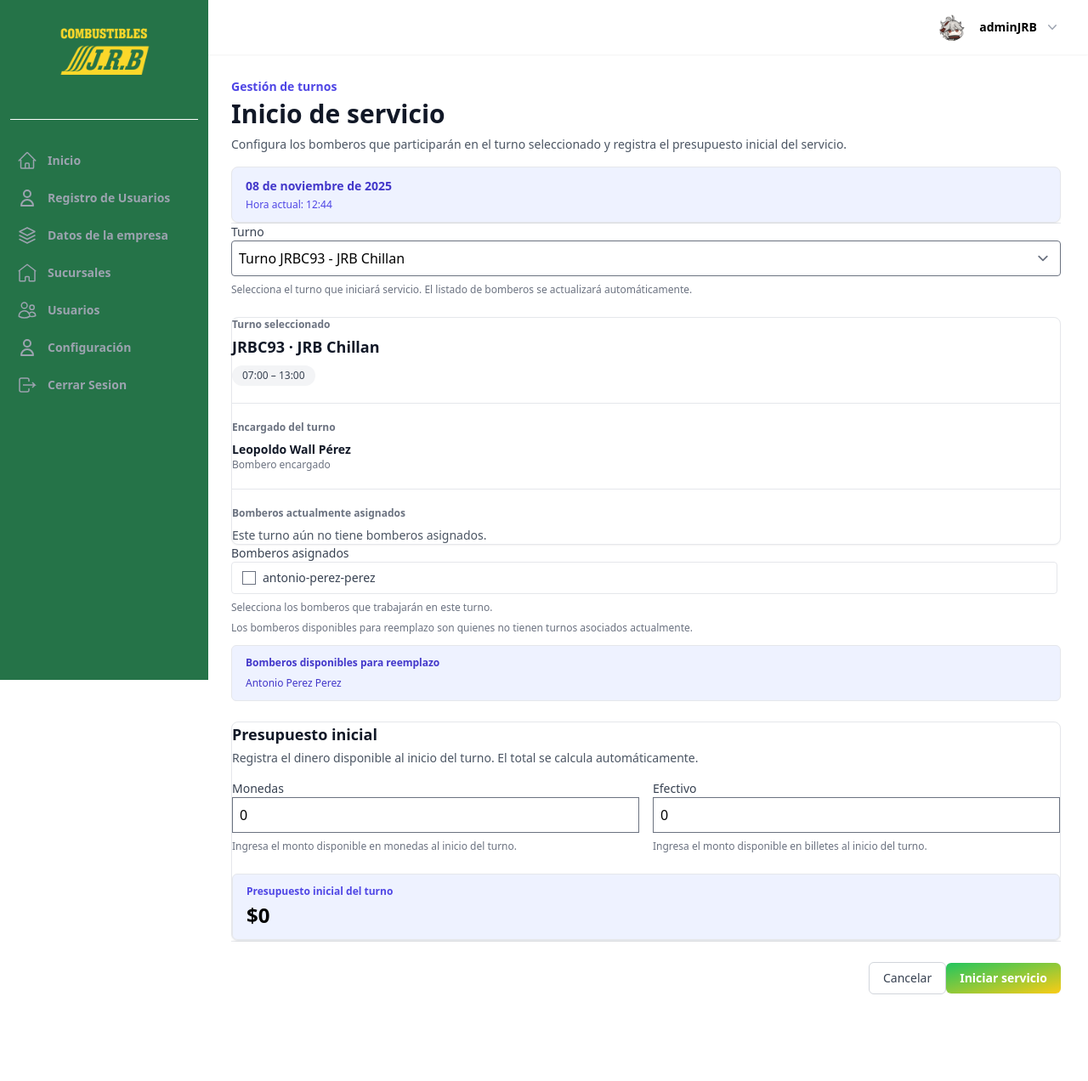
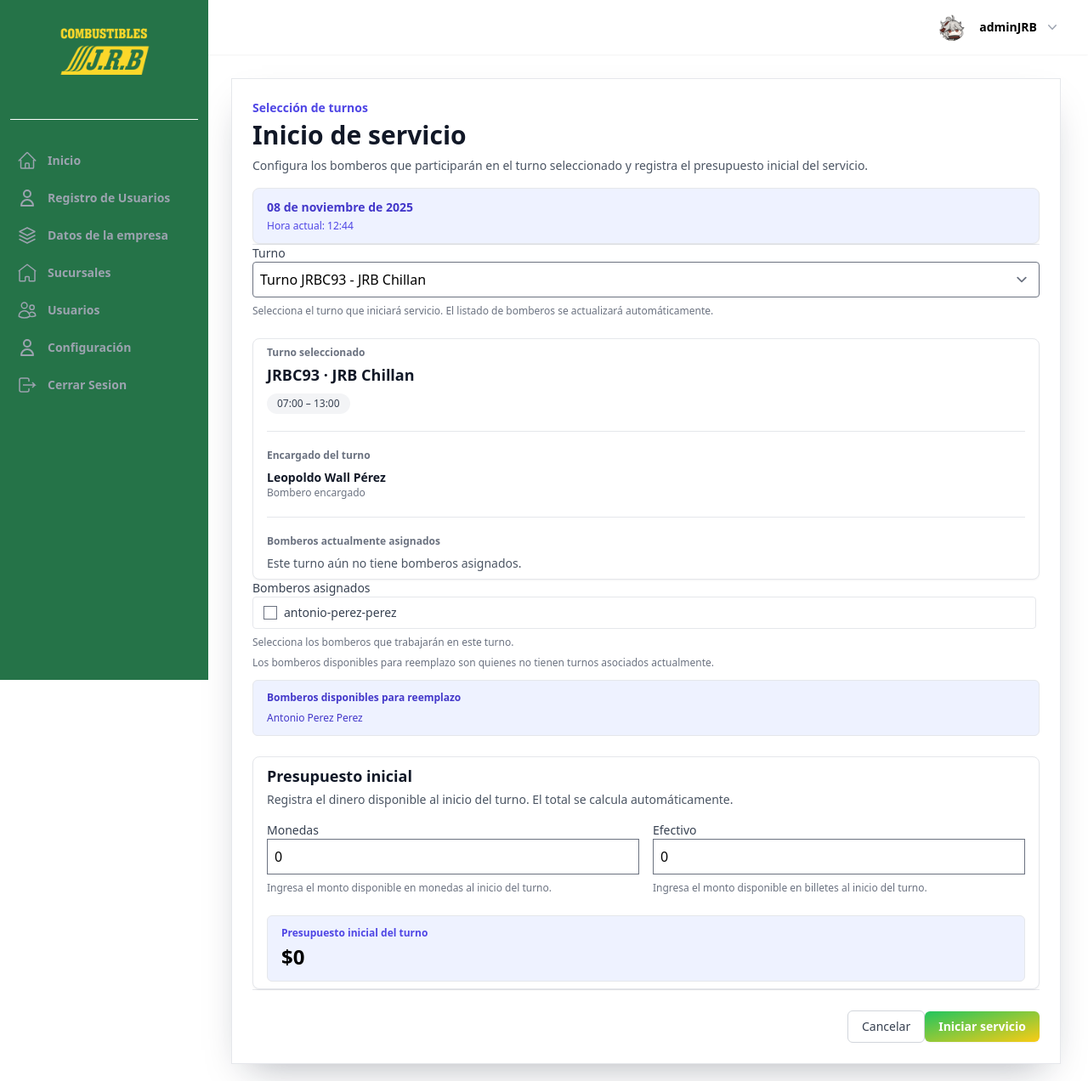
Before and after one commit to Leonard0nt/BenciData, a Django app: page /servicios/inicio/ in a window 1280 px wide. Shown: the whole page at 85% size. Before the commit the page ends 1170 px from the top, so only its background shows below. Run offline with Django 5.2, Linux system fonts and the light colour scheme; a user stored in the database is signed in; data comes from the database, SQL or seed files in the repository; both versions use the stored data as it was after the commit; parts of the project's set-up code (start-up, migrations or seed data) failed here and were passed over; some libraries are stand-ins or nearby versions.

Commit message:
08-11-25-1

```diff
--- a/templates/components/btn/button.html
+++ b/templates/components/btn/button.html
@@ -2,6 +2,6 @@
     {% if button_id %} id="{{ button_id }}" {% endif %}
     name="{{ button_name|default:'action' }}"
     type="{{ button_type|default:'submit' }}"
-    class="flex w-4 cursor-pointer justify-center rounded-md bg-gradient-to-br px-3 py-2 text-sm font-semibold leading-6 text-white shadow-sm hover:bg-indigo-500 focus-visible:outline focus-visible:outline-2 focus-visible:outline-offset-2 focus-visible:outline-indigo-600 {{ button_class|default:'' }}">
+    class="flex w-4 cursor-pointer justify-center rounded-md bg-gradient-to-br px-3 py-2 mt-2 text-sm font-semibold leading-6 text-white shadow-sm hover:bg-indigo-500 focus-visible:outline focus-visible:outline-2 focus-visible:outline-offset-2 focus-visible:outline-indigo-600 {{ button_class|default:'' }}">
     {{ button_text }}
 </button>
--- a/templates/pages/service_sessions/service_session_start.html
+++ b/templates/pages/service_sessions/service_session_start.html
@@ -38,11 +38,15 @@
     font-weight:600;
     color:#1f2937;
   }
+  .service-session-card{
+    box-shadow:0 20px 45px -20px rgba(15,23,42,0.35);
+  }
 </style>
-<div class="mx-auto max-w-6xl space-y-8">
+<div class="mx-auto max-w-6xl">
+  <section class="service-session-card space-y-8 rounded-xl border border-gray-200 bg-white p-6 shadow-sm">
     <div class="flex flex-col gap-4 border-b border-gray-200 pb-6 md:flex-row md:items-center md:justify-between">
       <div>
-      <p class="text-sm font-semibold uppercase tracking-wide text-indigo-600">Gestión de turnos</p>
+        <p class="text-sm font-semibold uppercase tracking-wide text-indigo-600">Selección de turnos</p>
         <h1 class="mt-1 text-3xl font-bold text-gray-900">Inicio de servicio</h1>
         <p class="mt-2 text-sm text-gray-600">
           Configura los bomberos que participarán en el turno seleccionado y registra el presupuesto inicial del servicio.
@@ -90,7 +94,7 @@
             <p class="mt-2 text-xs text-gray-500">Selecciona el turno que iniciará servicio. El listado de bomberos se actualizará automáticamente.</p>
           </div>
 
-          <div class="rounded-lg border border-gray-200 bg-white p-5 shadow-sm">
+          <div class="rounded-lg border border-gray-200 bg-white px-4 py-2 shadow-sm">
             <div class="flex items-start justify-between gap-4">
               <div>
                 <p class="text-xs font-semibold uppercase tracking-wide text-gray-500">Turno seleccionado</p>
@@ -177,7 +181,7 @@
             {% endif %}
           </div>
 
-          <div class="rounded-lg border border-gray-200 bg-white p-5 shadow-sm">
+          <div class="rounded-lg border border-gray-200 bg-white px-4 py-2 shadow-sm">
             <h2 class="text-lg font-semibold text-gray-900">Presupuesto inicial</h2>
             <p class="mt-1 text-sm text-gray-600">Registra el dinero disponible al inicio del turno. El total se calcula automáticamente.</p>
             <div class="mt-4 grid gap-4 sm:grid-cols-2">
@@ -224,6 +228,7 @@
       </div>
       </form>
     {% endif %}
+  </section>
 </div>
 
 <script>
```
Also changed, not shown: db.sqlite3. Lines whose indentation alone changed are shown as unchanged.
